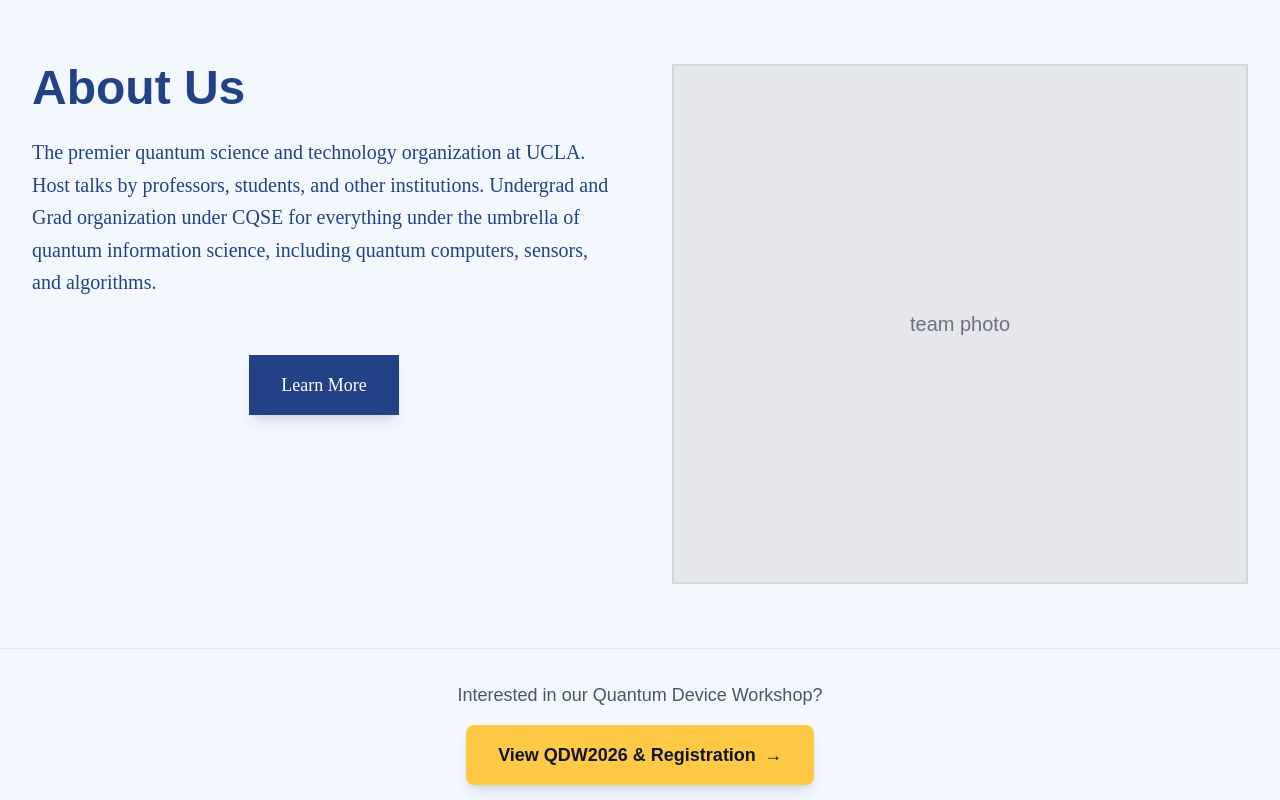
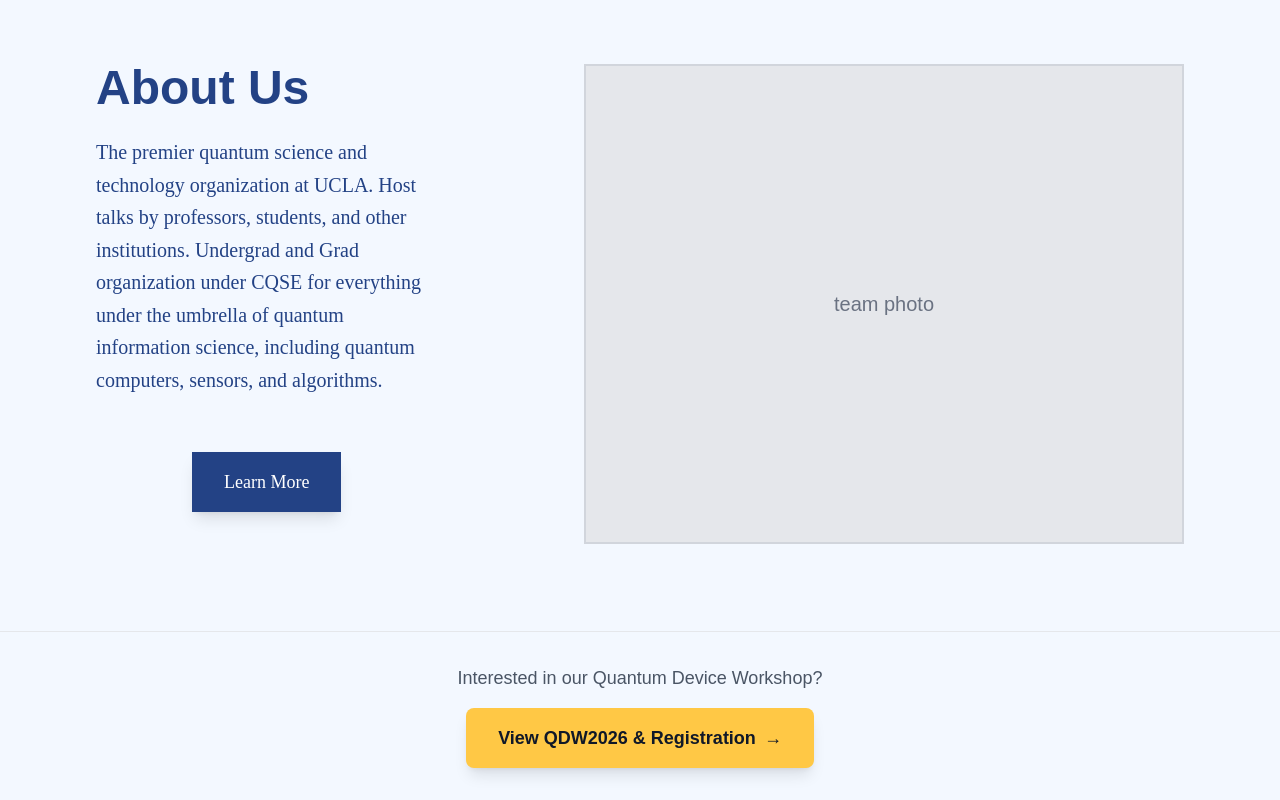
Before and after one commit to qcsa-at-ucla/qcsa, a Next.js app: page / in a window 1280 px wide. Shown: the top 800 px of the page. Built offline with nearby package versions, Linux system fonts and the light colour scheme.

Commit message:
tried to make the about me section like in the figma

```diff
--- a/src/app/Components/AboutUs.tsx
+++ b/src/app/Components/AboutUs.tsx
@@ -5,16 +5,16 @@ export default function AboutUs() {
     <div className="min-h-screen flex flex-col">
       {/* Main About Us Section */}
       <section className="py-16 px-4 sm:px-6 lg:px-8 bg-[#F3F8FF] flex-grow">
-        <div className="max-w-7xl mx-auto">
-          <div className="grid grid-cols-1 lg:grid-cols-2 gap-12 items-start">
-            {/* Left side - Text content */}
-            <div className="space-y-8">
+        <div className="max-w-full mx-auto px-8">
+          <div className="flex flex-col lg:flex-row justify-between items-start w-full gap-16">
+            {/* Text Content Section */}
+            <div className="lg:w-6/12 lg:ml-8">
+              <div className="space-y-8 text-left">
                 <h2 className="text-4xl md:text-5xl font-bold text-[#234285] mb-6">
                   About Us
                 </h2>
 
                 <div className="space-y-4">
-
                   <p className="text-lg md:text-xl text-[#234285] leading-relaxed font-[Kantumruy]">
                     The premier quantum science and technology organization at UCLA.
                     Host talks by professors, students, and other institutions. Undergrad
@@ -26,24 +26,24 @@ export default function AboutUs() {
 
                 {/* Learn More Button */}
                 <div className="pt-6">
-                {/* Make learn more button center*/}
                   <div className="flex justify-center">
                     <button className="bg-[#234285] text-white px-8 py-4 text-lg font-[Kantumruy] hover:bg-blue-700 transition-colors duration-200 shadow-lg hover:shadow-xl transform hover:scale-105 transition-transform">
-                    <Link
-                      href="../about/"
-                    >
+                      <Link href="../about/">
                         Learn More
                       </Link>
                     </button>
                   </div>
                 </div>
               </div>
+            </div>
 
-            {/* Right side - Team photo placeholder */}
-            <div className="flex justify-center lg:justify-end">
-              <div className="w-full max-w-xl h-130 bg-gray-200 flex items-center justify-center border-2 border-gray-300">
+            {/* Image Section */}
+            <div className="lg:w-12/12 lg:mr-8">
+              <div className="flex justify-end">
+                <div className="w-150 h-120 bg-gray-200 flex items-center justify-center border-2 border-gray-300">
                   <div className="text-center text-gray-500">
                     <p className="text-xl font-medium">team photo</p>
+                  </div>
                 </div>
               </div>
             </div>
```
Lines whose indentation alone changed are shown as unchanged.
